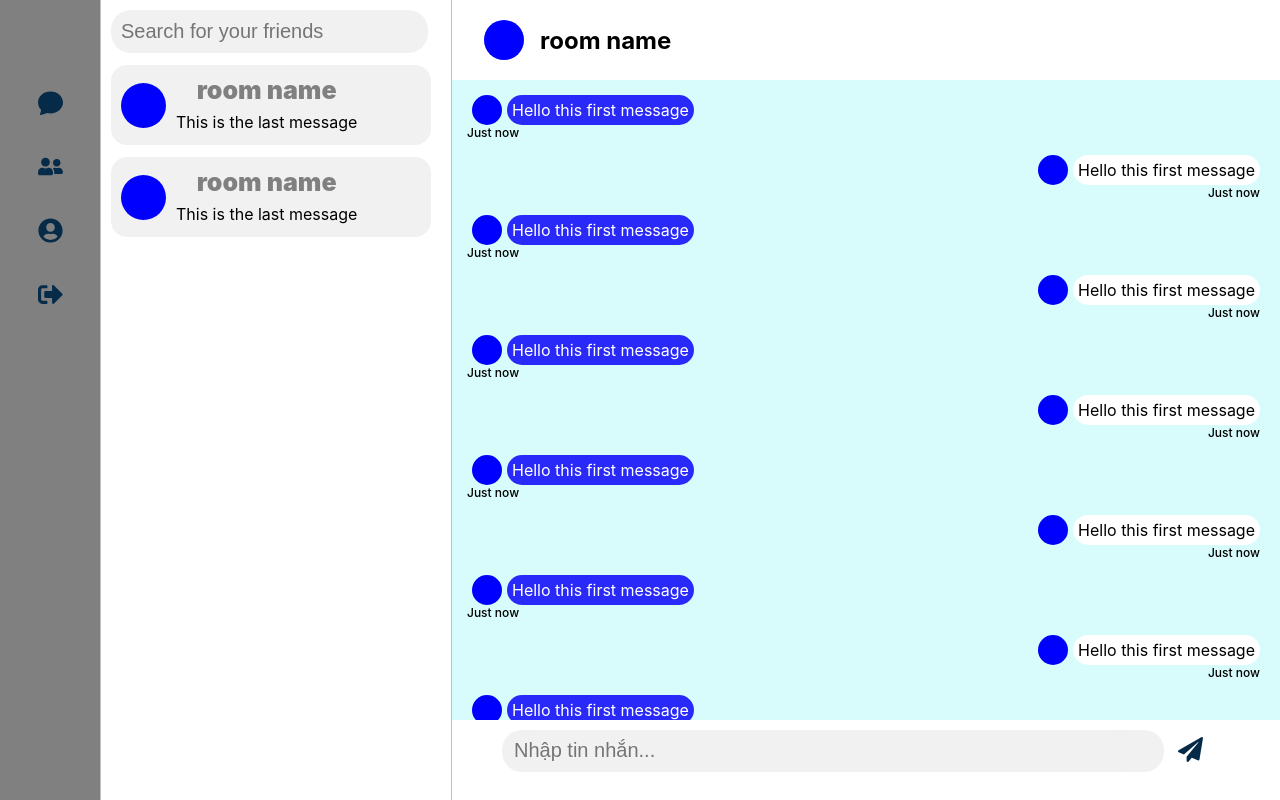
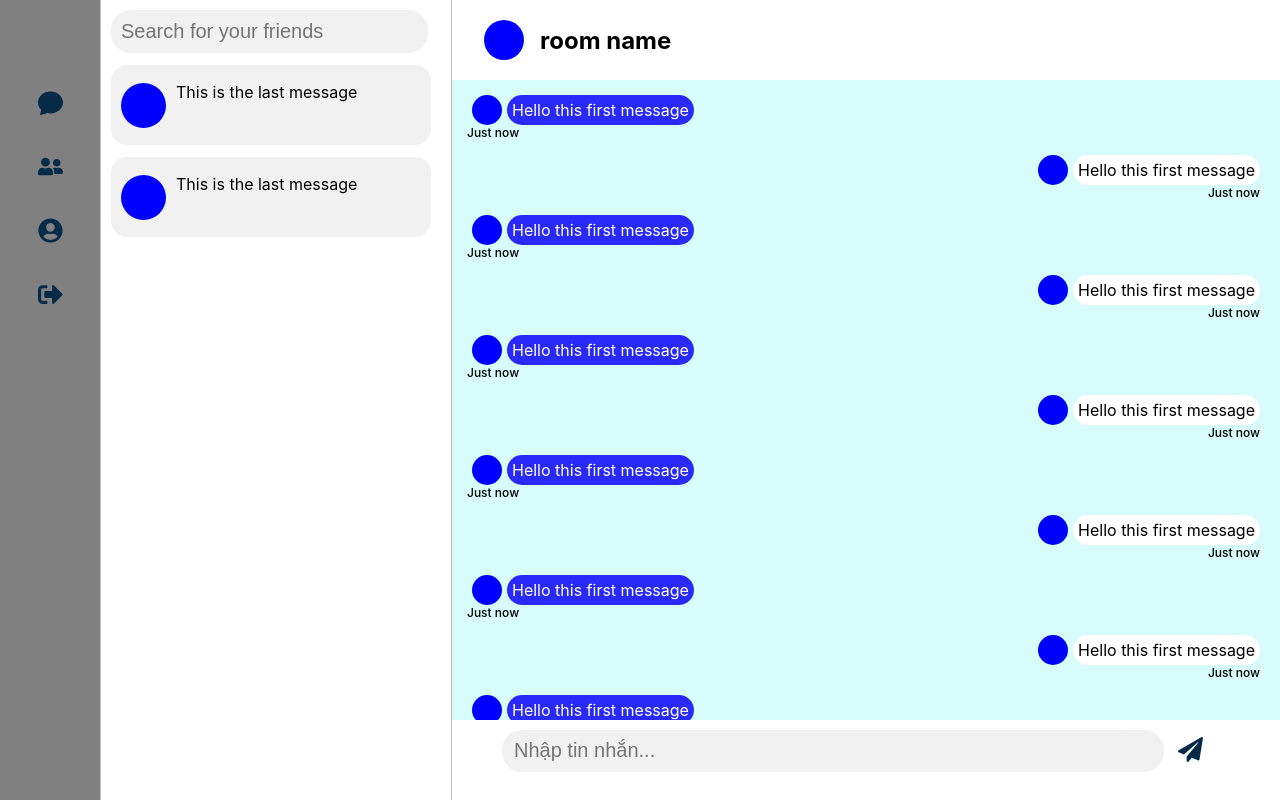
Before and after one commit to tien2uang/Chat-app-SE, a React (Create React App) app in the folder client/: page / in a window 1280 px wide. Built offline with nearby package versions, Linux system fonts and the light colour scheme; no server answers; sample sign-in values are in the browser's storage; the HTML template or start-up script is replaced by a standard one.

Commit message:
load conversation

```diff
--- a/client/src/components/Conversation/Conversation.jsx
+++ b/client/src/components/Conversation/Conversation.jsx
@@ -1,6 +1,27 @@
+import { useEffect, useState } from "react";
 import "./Conversation.css";
+import axios from "axios";
 
-export default function Conversation() {
+export default function Conversation({friendId}) {
+
+  const [user, setUser] = useState(null);
+
+  useEffect(() => {
+    const getFriendInfo = async () => {
+      try {
+        const res = await axios.get("/users/" + friendId)
+        setUser(res.data);
+      } catch (error) {
+        console.log(error);
+      }
+    };
+    getFriendInfo();
+  })
+
+
+
+
+
   return (
     <div className="conversation">
         <div className="conversationInfo">
@@ -10,7 +31,7 @@ export default function Conversation() {
           alt=""
         />
         <div className="Info">
-          <h1 className="room">room name</h1>
+          <h1 className="room">{user?.name}</h1>
           <p className="messageText">This is the last message</p>
         </div>
         </div>
```
